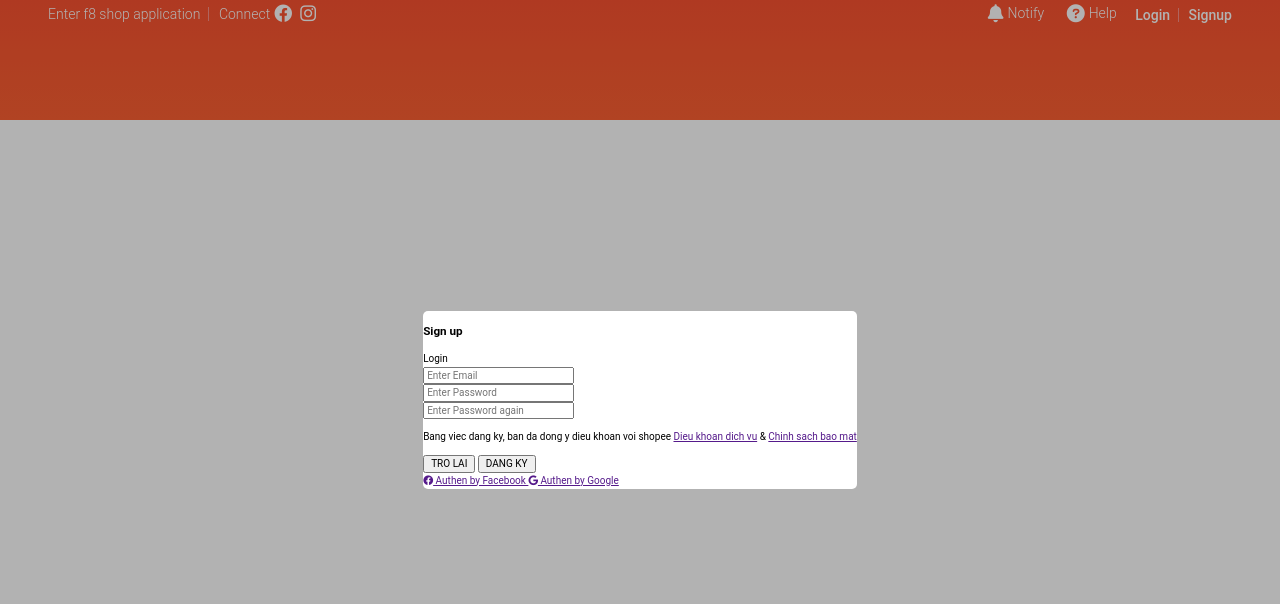
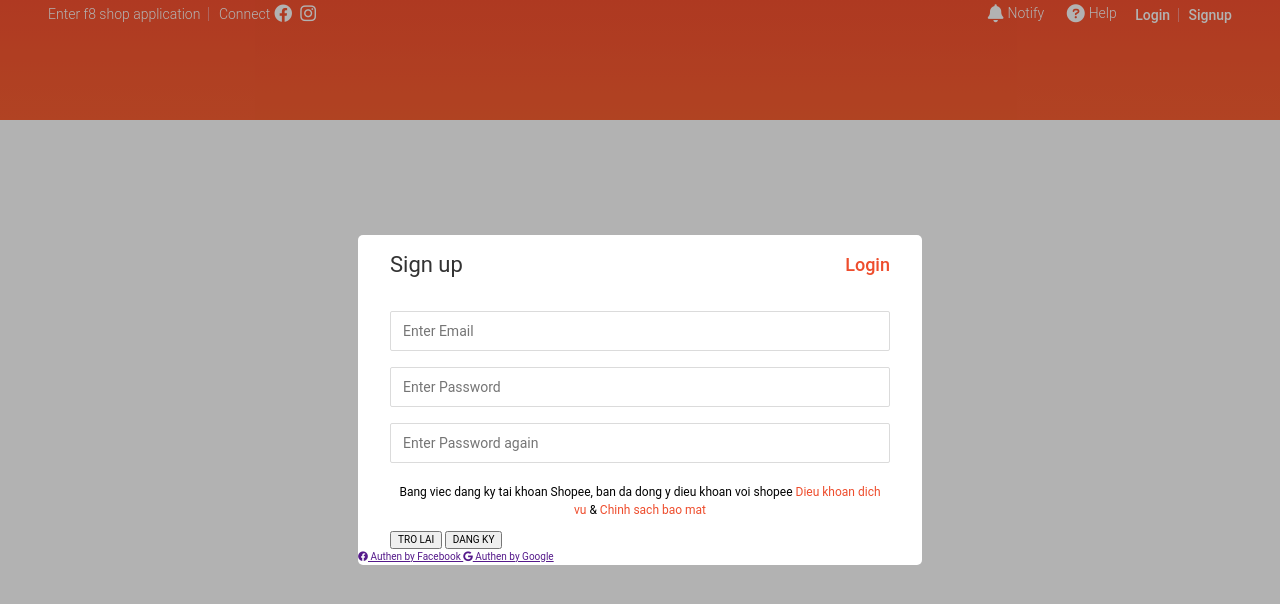
Before and after one commit to oldman-coding/javascriptTraining, a website: page html-css/f8-shop/index.html in a window 1280 px wide. Drawn offline with nearby package versions, Linux system fonts and the light colour scheme; a web font is replaced by a local one.

Commit message:
padding text link

```diff
--- a/html-css/f8-shop/assets/css/base.css
+++ b/html-css/f8-shop/assets/css/base.css
@@ -3,6 +3,7 @@
     --white-color: #fff;
     --black-color: #000;
     --text-color: #333;
+    --border-color: #dbdbdb;
 }
 
 * {
--- a/html-css/f8-shop/assets/css/main.css
+++ b/html-css/f8-shop/assets/css/main.css
@@ -241,3 +241,68 @@
     font-weight: 400;
     display: block;
 }
+
+/* Authen Signup */
+.auth-form__container {
+    padding: 0 32px;
+}
+
+.auth-form__header {
+    display: flex;
+    align-items: center;
+    justify-content: space-between;
+}
+
+.auth-form__heading {
+    font-size: 2.2rem;
+    font-weight: 400;
+    color: var(--text-color);
+}
+
+.auth-form__switch-btn {
+    font-size: 1.8rem;
+    font-weight: 400;
+    color: var(--primary-color);
+    font-weight: 500;
+    cursor: pointer;
+}
+
+.auth-form {
+    width: 500px;
+}
+
+.auth-form__form {
+
+}
+
+.auth-form__input {
+    width: 100%;
+    height: 40px;
+    margin-top: 16px;
+    padding: 0 12px;
+    border-radius: 2px;
+    font-size: 1.4rem;
+    border: 1px solid var(--border-color);
+    outline: none;
+}
+
+.auth-form__input:focus {
+    border-color: #888;
+}
+
+.auth-form__aside {
+    margin-top: 20px;
+    width: 500px;
+}
+
+.auth-form__policy-text {
+    font-size: 1.2rem;
+    line-height: 1.8rem;
+    text-align: center;
+    padding: 0 4px;
+}
+
+.auth-form__text-link {
+    color: var(--primary-color);
+    text-decoration: none;
+}
--- a/html-css/f8-shop/index.html
+++ b/html-css/f8-shop/index.html
@@ -107,8 +107,8 @@
 
         </div>
         <div class="modal__body">
-            <div class="modal__inner">
                 <!-- Authen Form -->
+            <div class="auth-form__container">
                 <div class="auth-form">
                     <div class="auth-form__header">
                         <h3 class="auth-form__heading">Sign up</h3>
@@ -128,15 +128,17 @@
                 </div>
                 <div class="auth-form__aside">
                     <p class="auth-form__policy-text">
-                        Bang viec dang ky, ban da dong y dieu khoan voi shopee
-                        <a href="" class="auth-form__policy-link">Dieu khoan dich vu</a> &
-                        <a href="" class="auth-form__policy-link">Chinh sach bao mat</a>
+                        Bang viec dang ky tai khoan Shopee, ban da dong y dieu khoan voi shopee
+                        <a href="" class="auth-form__text-link">Dieu khoan dich vu</a> &
+                        <a href="" class="auth-form__text-link">Chinh sach bao mat</a>
                     </p>
                 </div>
                 <div class="auth-form__controls">
                     <button class="btn">TRO LAI</button>
                     <button class="btn btn--primary">DANG KY</button>
                 </div>
+            </div>
+
             <div class="auth-form__social">
                 <a href="" class="btn btn--with-icon">
                     <i class="fa-brands fa-facebook"></i>
@@ -149,6 +151,5 @@
             </div>
         </div>
     </div>
-    </div>
 </body>
 </html>
```
Lines whose indentation alone changed are shown as unchanged.
